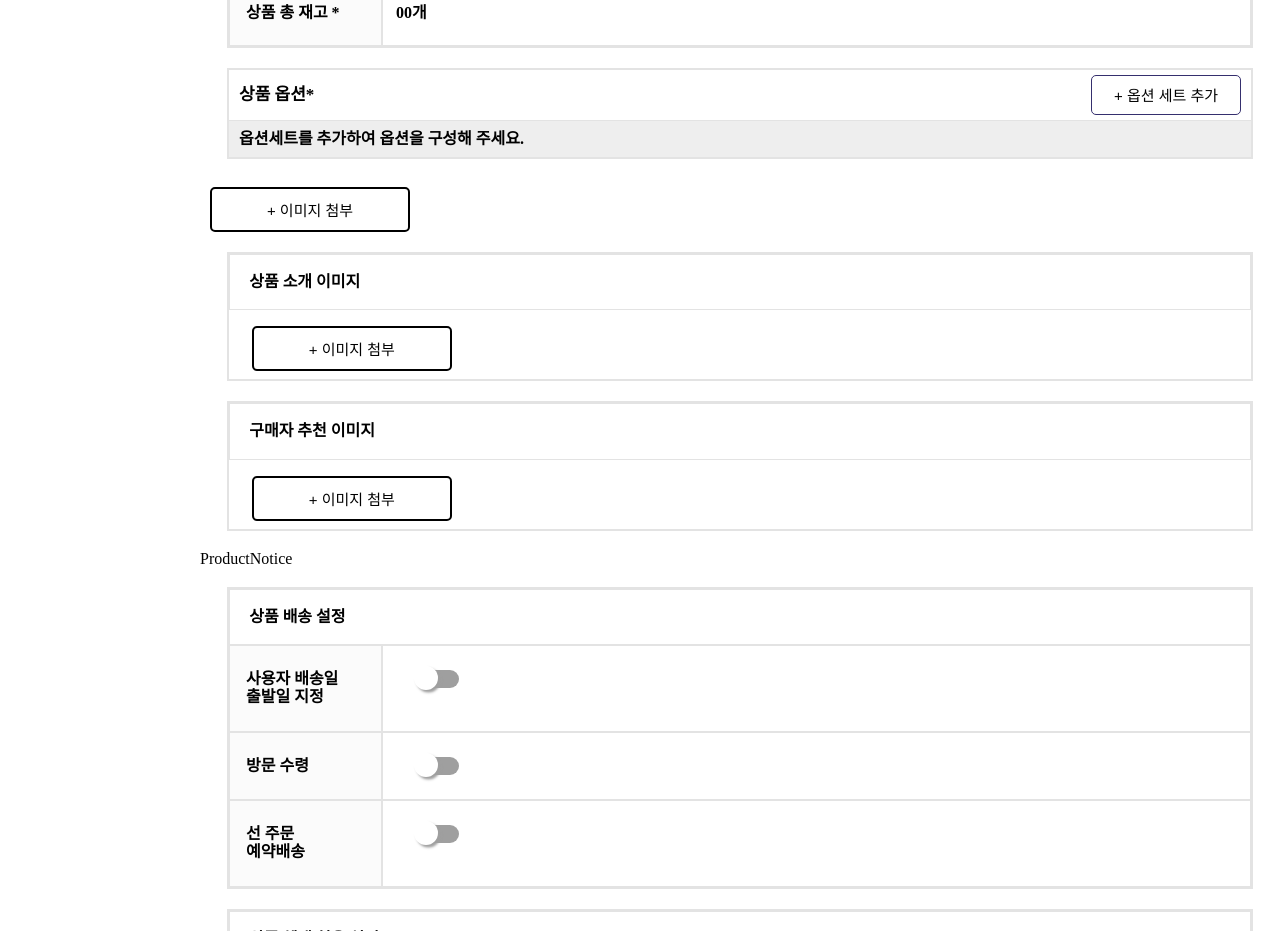
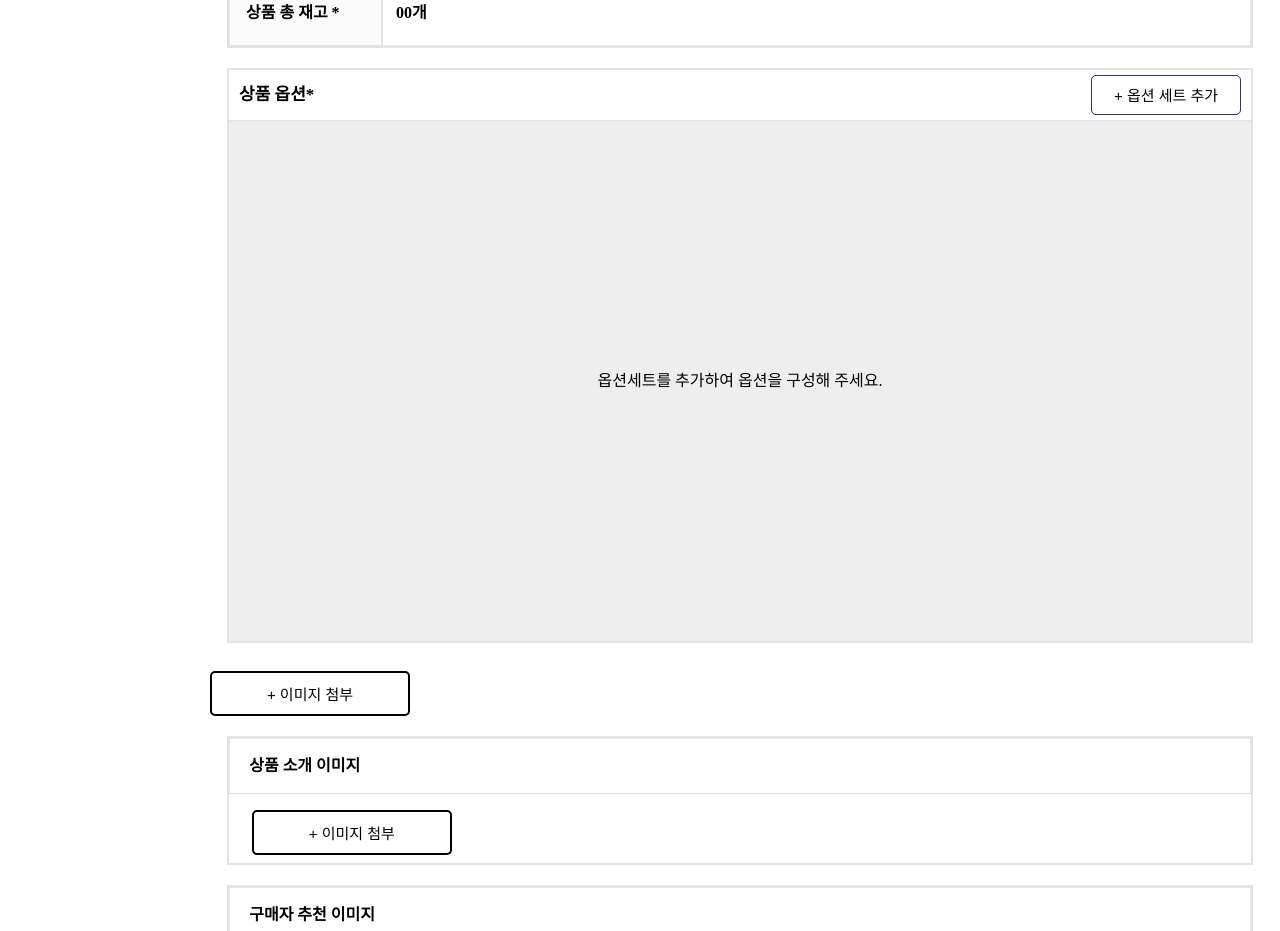
Before and after one commit to PreOnBoarding-Team17/Week1_Product_Registration, a React (Create React App) app: page / in a window 1280 px wide. Shown: the part 1540-2471 px from the top of the page. Built offline with nearby package versions, Linux system fonts and the light colour scheme.

Commit message:
feat: 옵션 없을 때 화면 구현

```diff
--- a/src/Components/ProductOption/ProductOptionSet.jsx
+++ b/src/Components/ProductOption/ProductOptionSet.jsx
@@ -31,7 +31,7 @@ export default function ProductOptionSet({ optionSet, onClick }) {
           </section>
         ))
       ) : (
-        <div>
+        <div className="option-set__empty">
           <p>옵션세트를 추가하여 옵션을 구성해 주세요.</p>
         </div>
       )}
--- a/src/Components/ProductOption/scss/ProductOptionSet.scss
+++ b/src/Components/ProductOption/scss/ProductOptionSet.scss
@@ -33,3 +33,13 @@
     }
   }
 }
+.option-set__empty {
+  width: 100%;
+  height: 500px;
+  display: flex;
+  justify-content: center;
+  align-items: center;
+  > p {
+    font-weight: 300;
+  }
+}
```
